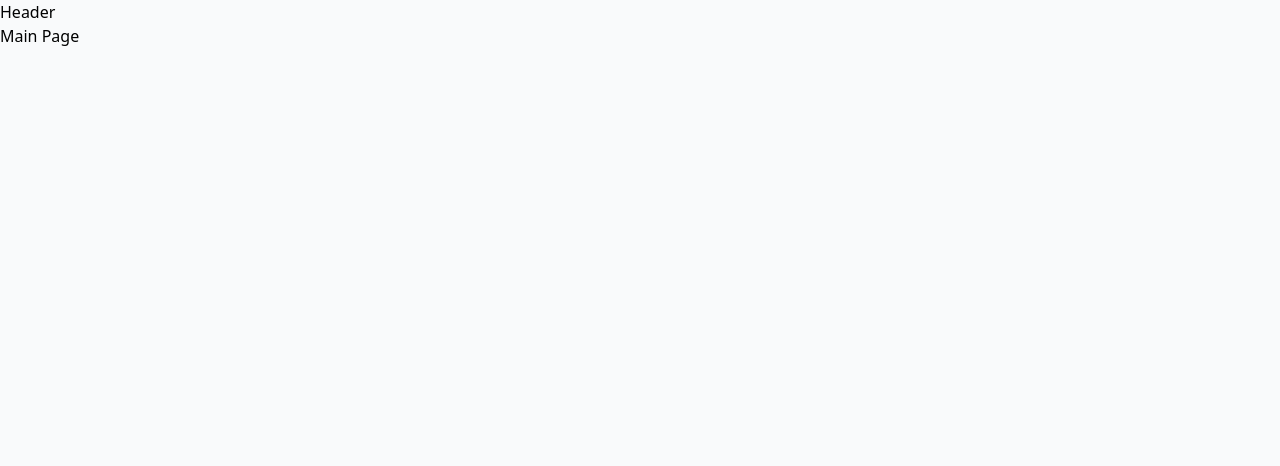
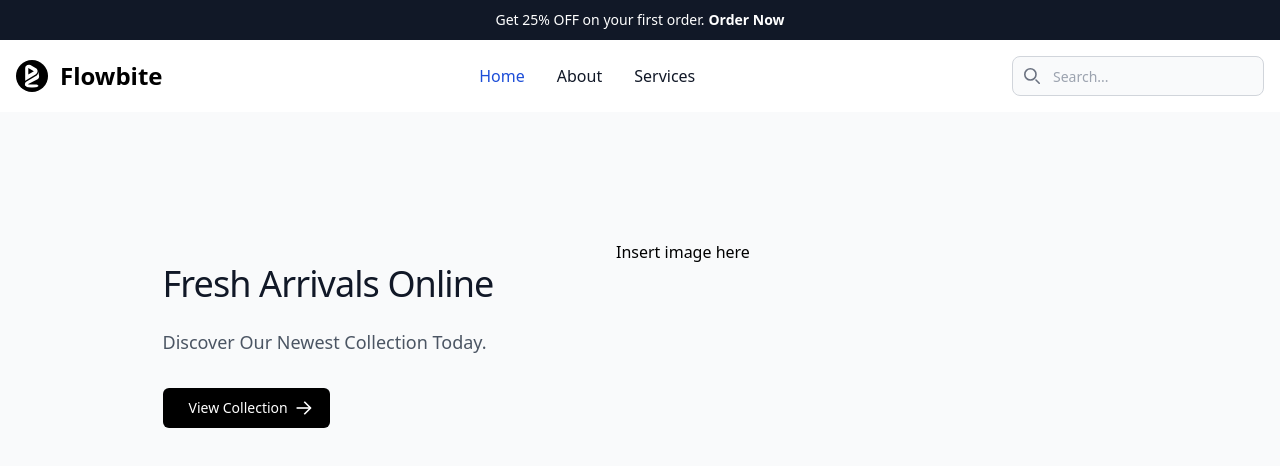
Before and after one commit to imbrickiy/ecommerce-next, a Next.js app: page / in a window 1280 px wide. Shown: the top 466 px of the page. Built offline with nearby package versions, Linux system fonts and the light colour scheme.

Commit message:
created hero component

```diff
--- a/app/(main)/layout.tsx
+++ b/app/(main)/layout.tsx
@@ -1,7 +1,11 @@
+import Header from '@/components/Header'
+import NotificationBar from '@/components/NotificationBar'
+
 export default function Layout({ children }: { children: React.ReactNode }) {
   return (
-		<>
-			<div className="header">Header</div>
+    <>
+      <NotificationBar/>
+			<Header/>
       <main className='flex-auto'>{children}</main>
     </>
   )
--- a/app/(main)/page.tsx
+++ b/app/(main)/page.tsx
@@ -1,3 +1,7 @@
+import Hero from '@/components/Hero'
+
 export default function Layout({ children }: { children: React.ReactNode }) {
-  return <div>Main Page</div>
+  return <div>
+    <Hero/>
+  </div>
 }
--- a/components/Header.tsx
+++ b/components/Header.tsx
@@ -1,40 +1,186 @@
 import Image from 'next/image'
 import Link from 'next/link'
-import Cart from '../public/assets/cart-line.svg'
 import Logo from '../public/assets/logo.svg'
-import User from '../public/assets/user-circle.svg'
 import { Input } from './ui/input'
 
 const Header = () => {
   return (
-    <header className='mx-auto max-w-6xl px-4 sm:px-6 lg:px-8'>
-      <div className='flex items-center justify-between h-20'>
-        <div className='flex items-center justify-center'>
-          <div className=' p-2 rounded-full  w-10 h-10 flex items-center justify-center bg-black'>
+    // <header classNameName='mx-auto max-w-6xl px-4 sm:px-6 lg:px-8'>
+    //   <div classNameName='flex items-center justify-between h-20'>
+    //     <div classNameName='flex items-center justify-center'>
+    //       <div classNameName=' p-2 rounded-full  w-10 h-10 flex items-center justify-center bg-black'>
+    //         <Image
+    //           src={Logo}
+    //           alt='logo'
+    //           width={16}
+    //           height={26}
+    //           classNameName='object-cover'
+    //         />
+    //       </div>
+    //       <span classNameName=' text-xl font-extrabold pl-3'>Ecommerce</span>
+    //     </div>
+
+    //     {/* <Navigation classNameName='mx-6' /> */}
+    //     <ul classNameName='flex gap-8 font-medium text-md not-italic cursor-pointer font-sans text-[#5C5F6A]'>
+    //       <li classNameName='hover:text-gray-400'>Home</li>
+    //       <li classNameName='hover:text-gray-400'>Categories</li>
+    //       <li classNameName='hover:text-gray-400'>About</li>
+    //       <li classNameName='hover:text-gray-400'>Contact</li>
+    //     </ul>
+
+    //     {/* Search */}
+    //     <div classNameName='relative'>
+    //       <div classNameName='absolute inset-y-0 start-0 flex items-center ps-3 pointer-events-none'>
+    //         <svg
+    //           classNameName='w-5 h-5 text-gray-500 dark:text-gray-400'
+    //           aria-hidden='true'
+    //           xmlns='http://www.w3.org/2000/svg'
+    //           fill='none'
+    //           viewBox='0 0 20 20'
+    //         >
+    //           <path
+    //             stroke='currentColor'
+    //             stroke-linecap='round'
+    //             stroke-linejoin='round'
+    //             stroke-width='2'
+    //             d='m19 19-4-4m0-7A7 7 0 1 1 1 8a7 7 0 0 1 14 0Z'
+    //           />
+    //         </svg>
+    //       </div>
+    //       <Input
+    //         type='search'
+    //         id='default-search'
+    //         classNameName='block w-full p-4 ps-10 text-base text-gray-900 rounded-lg bg-gray-50'
+    //         placeholder='Search products'
+    //         required
+    //       />
+    //     </div>
+
+    //     {/* Cart */}
+    //     <div classNameName='ml-4 lg:ml-6 flex'>
+    //       <Link href='#' classNameName='group m-2 flex items-center p-2'>
+    //         <Image
+    //           src={Cart}
+    //           alt='cart'
+    //           width={24}
+    //           height={24}
+    //           classNameName='h-6 w-6 flex-shrink-0'
+    //         />
+    //       </Link>
+    //       <Link href='#' classNameName='group m-2 flex items-center p-2'>
+    //         <Image
+    //           src={User}
+    //           alt='user'
+    //           width={24}
+    //           height={24}
+    //           classNameName='h-6 w-6 flex-shrink-0 '
+    //         />
+    //       </Link>
+    //     </div>
+    //   </div>
+    // </header>
+
+    <div className='bg-white border-gray-200 dark:bg-gray-900'>
+      <div className='max-w-screen-xl flex flex-wrap items-center justify-between mx-auto p-4'>
+        <Link
+          href='/'
+          className='flex items-center space-x-3 rtl:space-x-reverse'
+        >
           <Image
             src={Logo}
             alt='logo'
-              width={16}
-              height={26}
-              className='object-cover'
+            width={32}
+            height={32}
+            className='object-center mx-auto h-8 bg-black rounded-full w-8 p-1'
+          />
+          <span className='self-center text-2xl font-semibold whitespace-nowrap dark:text-white'>
+            Flowbite
+          </span>
+        </Link>
+        <div className='flex md:order-2'>
+          <button
+            type='button'
+            data-collapse-toggle='navbar-search'
+            aria-controls='navbar-search'
+            aria-expanded='false'
+            className='md:hidden text-gray-500 dark:text-gray-400 hover:bg-gray-100 dark:hover:bg-gray-700 focus:outline-none focus:ring-4 focus:ring-gray-200 dark:focus:ring-gray-700 rounded-lg text-sm p-2.5 me-1'
+          >
+            <svg
+              className='w-5 h-5'
+              aria-hidden='true'
+              xmlns='http://www.w3.org/2000/svg'
+              fill='none'
+              viewBox='0 0 20 20'
+            >
+              <path
+                stroke='currentColor'
+                stroke-linecap='round'
+                stroke-linejoin='round'
+                stroke-width='2'
+                d='m19 19-4-4m0-7A7 7 0 1 1 1 8a7 7 0 0 1 14 0Z'
+              />
+            </svg>
+            <span className='sr-only'>Search</span>
+          </button>
+          <div className='relative hidden md:block'>
+            <div className='absolute inset-y-0 start-0 flex items-center ps-3 pointer-events-none'>
+              <svg
+                className='w-4 h-4 text-gray-500 dark:text-gray-400'
+                aria-hidden='true'
+                xmlns='http://www.w3.org/2000/svg'
+                fill='none'
+                viewBox='0 0 20 20'
+              >
+                <path
+                  stroke='currentColor'
+                  stroke-linecap='round'
+                  stroke-linejoin='round'
+                  stroke-width='2'
+                  d='m19 19-4-4m0-7A7 7 0 1 1 1 8a7 7 0 0 1 14 0Z'
+                />
+              </svg>
+              <span className='sr-only'>Search icon</span>
+            </div>
+            <Input
+              type='text'
+              id='search-navbar'
+              className='block w-full p-2 ps-10 text-sm text-gray-900 border border-gray-300 rounded-lg bg-gray-50 focus:ring-blue-500 focus:border-blue-500 dark:bg-gray-700 dark:border-gray-600 dark:placeholder-gray-400 dark:text-white dark:focus:ring-blue-500 dark:focus:border-blue-500'
+              placeholder='Search...'
             />
           </div>
-          <span className=' text-xl font-extrabold pl-3'>Ecommerce</span>
+          <button
+            data-collapse-toggle='navbar-search'
+            type='button'
+            className='inline-flex items-center p-2 w-10 h-10 justify-center text-sm text-gray-500 rounded-lg md:hidden hover:bg-gray-100 focus:outline-none focus:ring-2 focus:ring-gray-200 dark:text-gray-400 dark:hover:bg-gray-700 dark:focus:ring-gray-600'
+            aria-controls='navbar-search'
+            aria-expanded='false'
+          >
+            <span className='sr-only'>Open main menu</span>
+            <svg
+              className='w-5 h-5'
+              aria-hidden='true'
+              xmlns='http://www.w3.org/2000/svg'
+              fill='none'
+              viewBox='0 0 17 14'
+            >
+              <path
+                stroke='currentColor'
+                stroke-linecap='round'
+                stroke-linejoin='round'
+                stroke-width='2'
+                d='M1 1h15M1 7h15M1 13h15'
+              />
+            </svg>
+          </button>
         </div>
-
-        {/* <Navigation className='mx-6' /> */}
-        <ul className='flex gap-8 font-medium text-md not-italic cursor-pointer font-sans text-[#5C5F6A]'>
-          <li className='hover:text-gray-400'>Home</li>
-          <li className='hover:text-gray-400'>Categories</li>
-          <li className='hover:text-gray-400'>About</li>
-          <li className='hover:text-gray-400'>Contact</li>
-        </ul>
-
-        {/* Search */}
-        <div className='relative'>
+        <div
+          className='items-center justify-between hidden w-full md:flex md:w-auto md:order-1'
+          id='navbar-search'
+        >
+          <div className='relative mt-3 md:hidden'>
             <div className='absolute inset-y-0 start-0 flex items-center ps-3 pointer-events-none'>
               <svg
-              className='w-5 h-5 text-gray-500 dark:text-gray-400'
+                className='w-4 h-4 text-gray-500 dark:text-gray-400'
                 aria-hidden='true'
                 xmlns='http://www.w3.org/2000/svg'
                 fill='none'
@@ -50,37 +196,42 @@ const Header = () => {
               </svg>
             </div>
             <Input
-            type='search'
-            id='default-search'
-            className='block w-full p-4 ps-10 text-base text-gray-900 rounded-lg bg-gray-50'
-            placeholder='Search products'
-            required
+              type='text'
+              id='search-navbar'
+              className='block w-full p-2 ps-10 text-sm text-gray-900 border border-gray-300 rounded-lg bg-gray-50 focus:ring-blue-500 focus:border-blue-500 dark:bg-gray-700 dark:border-gray-600 dark:placeholder-gray-400 dark:text-white dark:focus:ring-blue-500 dark:focus:border-blue-500'
+              placeholder='Search...'
             />
           </div>
-
-        {/* Cart */}
-        <div className='ml-4 lg:ml-6 flex'>
-          <Link href='#' className='group m-2 flex items-center p-2'>
-            <Image
-              src={Cart}
-              alt='cart'
-              width={24}
-              height={24}
-              className='h-6 w-6 flex-shrink-0'
-            />
-          </Link>
-          <Link href='#' className='group m-2 flex items-center p-2'>
-            <Image
-              src={User}
-              alt='user'
-              width={24}
-              height={24}
-              className='h-6 w-6 flex-shrink-0 '
-            />
-          </Link>
+          <ul className='flex flex-col p-4 md:p-0 mt-4 font-medium border border-gray-100 rounded-lg bg-gray-50 md:space-x-8 rtl:space-x-reverse md:flex-row md:mt-0 md:border-0 md:bg-white dark:bg-gray-800 md:dark:bg-gray-900 dark:border-gray-700'>
+            <li>
+              <a
+                href='#'
+                className='block py-2 px-3 text-white bg-blue-700 rounded md:bg-transparent md:text-blue-700 md:p-0 md:dark:text-blue-500'
+                aria-current='page'
+              >
+                Home
+              </a>
+            </li>
+            <li>
+              <a
+                href='#'
+                className='block py-2 px-3 text-gray-900 rounded hover:bg-gray-100 md:hover:bg-transparent md:hover:text-blue-700 md:p-0 md:dark:hover:text-blue-500 dark:text-white dark:hover:bg-gray-700 dark:hover:text-white md:dark:hover:bg-transparent dark:border-gray-700'
+              >
+                About
+              </a>
+            </li>
+            <li>
+              <a
+                href='#'
+                className='block py-2 px-3 text-gray-900 rounded hover:bg-gray-100 md:hover:bg-transparent md:hover:text-blue-700 md:p-0 dark:text-white md:dark:hover:text-blue-500 dark:hover:bg-gray-700 dark:hover:text-white md:dark:hover:bg-transparent dark:border-gray-700'
+              >
+                Services
+              </a>
+            </li>
+          </ul>
         </div>
       </div>
-    </header>
+    </div>
   )
 }
 
--- a/components/Hero.tsx
+++ b/components/Hero.tsx
@@ -1,26 +1,37 @@
 import Image from 'next/image'
-import Logo from '../public/assets/logo.svg'
+import Arrow from '../public/assets/arrow-left.svg'
+import { Button } from './ui/button'
 
 const Hero = () => {
   return (
-    <div className='mx-auto max-w-7xl pb-24 pt-10 sm:pb-32 lg:grid lg:grid-cols-2 lg:gap-x-8 lg:px-8 lg:py-40'>
-      <div className='mx-auto max-w-2xl lg:mx-0 lg:max-w-lg'>
-        <h1 className='text-4xl font-bold tracking-tight text-gray-900 sm:text-6xl'>
-          Ecommerce
-        </h1>
-        <p className='mt-6 text-lg leading-8 text-gray-600'>
-          Lorem ipsum dolor sit amet consectetur adipisicing elit. Magnam
-        </p>
-      </div>
-			<div className=''>
-				<div className="flex items-center">
-        <Image
-          src={Logo}
-          alt='hero image'
-          width={300}
-          height={300}
-          className=' bg-black object-cover'
-        /></div>
+    <div className='overflow-hidden py-20 sm:py-32 lg:pb-32 xl:pb-36'>
+      <div className='mx-auto max-w-7xl px-4 sm:px-6 lg:px-8'>
+        <div className='lg:grid lg:grid-cols-12 lg:gap-x-8 lg:gap-y-20'>
+          <div className='relative z-10 mx-auto max-w-2xl lg:col-span-7 lg:max-w-none lg:pt-6 xl:col-span-6'>
+            <h1 className='text-4xl font-medium tracking-tight text-gray-900'>
+              Fresh Arrivals Online
+            </h1>
+            <p className='mt-6 text-lg text-gray-600'>
+              Discover Our Newest Collection Today.
+            </p>
+            <div className='mt-8'>
+              <Button className='bg-black text-white'>
+                <span className='ml-2.5'>View Collection</span>
+                <Image
+                  src={Arrow}
+                  alt='arrow'
+                  className='h-4 w-4 flex-none rotate-180 ml-2 mr-0.5'
+                />
+              </Button>
+            </div>
+          </div>
+          <div className='relative mt-10 sm:mt-20 lg:col-span-5 lg:row-span-2 lg:mt-0 xl:col-span-6'>
+            <div className='absolute left-1/2 top-4 h-[1026px] w-[1026px] -translate-x-1/3 stroke-gray-300/70 [mask-image:linear-gradient(to_bottom,white_20%,transparent_75%)] sm:top-16 sm:-translate-x-1/2 lg:-top-16 lg:ml-12 xl:-top-14 xl:ml-0' />
+            <div className='-mx-4 h-[448px] px-9 [mask-image:linear-gradient(to_bottom,white_60%,transparent)] sm:mx-0 lg:absolute lg:-inset-x-10 lg:-bottom-20 lg:-top-10 lg:h-auto lg:px-0 lg:pt-10 xl:-bottom-32'>
+              Insert image here
+            </div>
+          </div>
+        </div>
       </div>
     </div>
   )
--- a/components/NotificationBar.tsx
+++ b/components/NotificationBar.tsx
@@ -1,7 +1,12 @@
+import Link from 'next/link'
+
 const NotificationBar = () => {
   return (
     <p className='flex h-10 items-center justify-center bg-gray-900 px-4 text-sm font-medium text-white sm:px-6 lg:px-8 '>
-      Get 25% OFF on your first order. Order Now
+      Get 25% OFF on your first order.
+      <Link href='/'>
+        <span className='ml-1 font-extrabold'>Order Now</span>
+      </Link>
     </p>
   )
 }
```
Also changed, not shown: app/layout.tsx (+5 -5 lines), public/assets/arrow-left.svg. Lines whose indentation alone changed are shown as unchanged.
